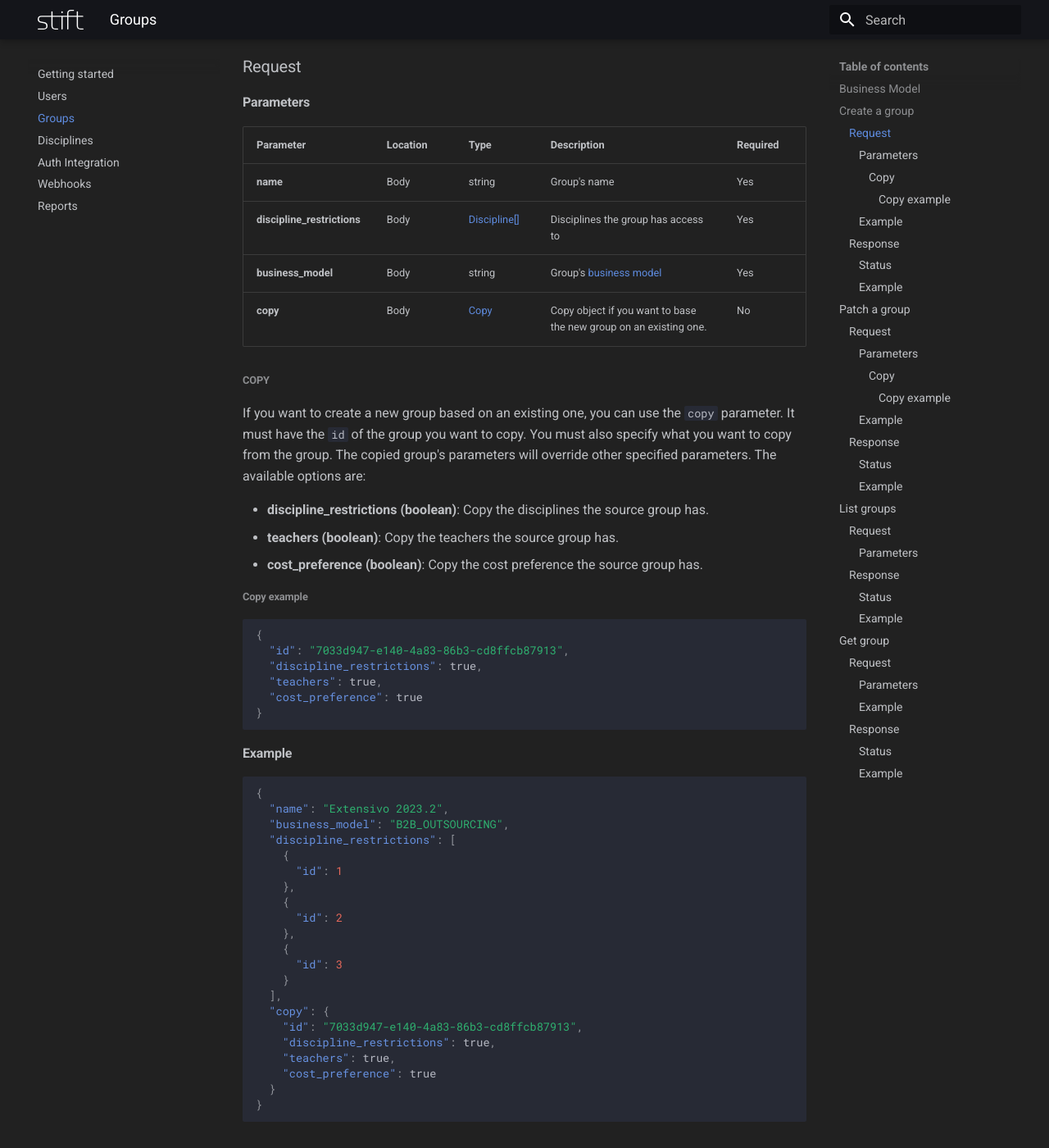
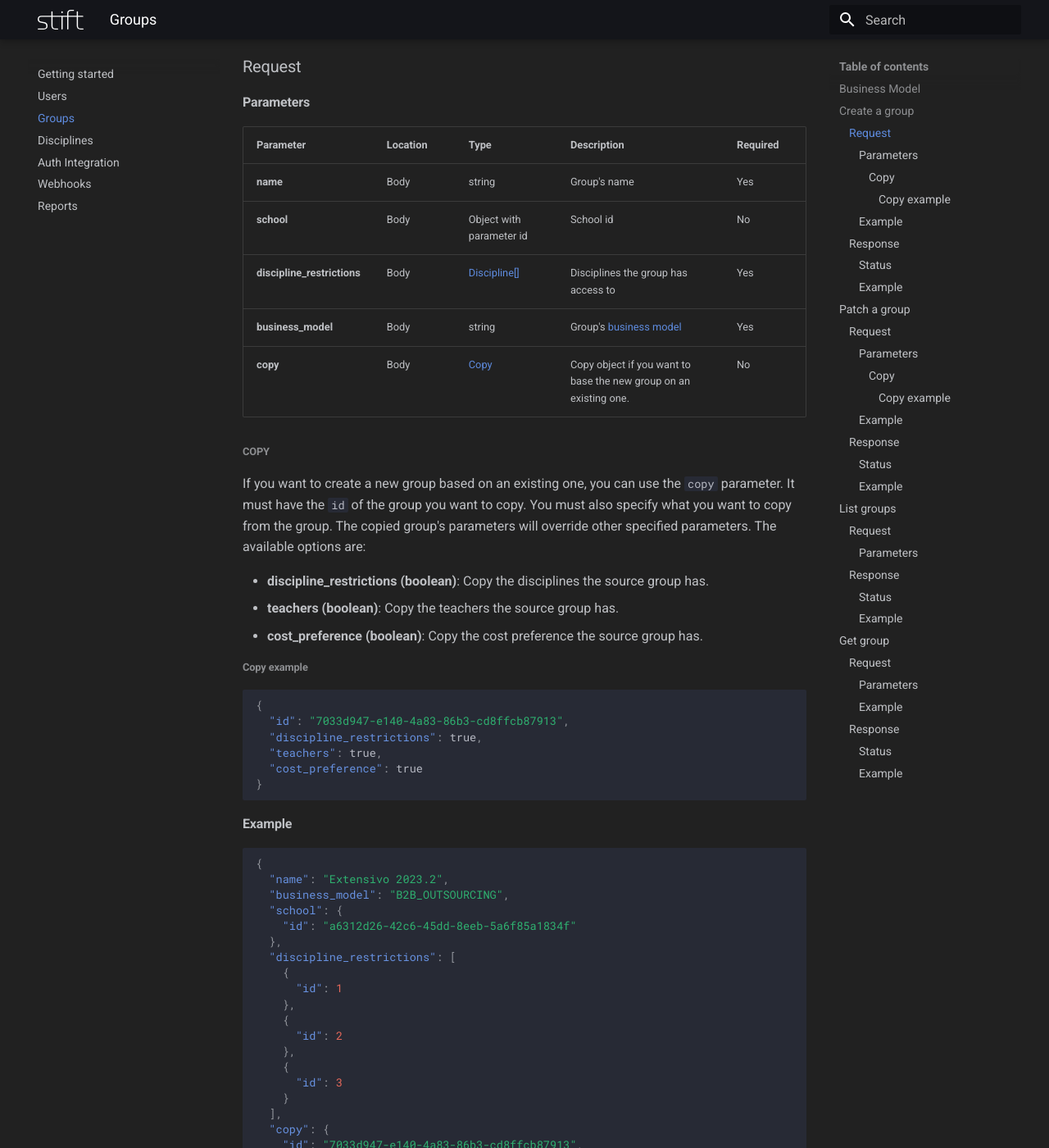
Before and after one commit to StiftTechnologies/developers-portal, an MkDocs documentation site: the page built from docs/groups.md, in a window 1280 px wide and 1400 px high, scrolled down 633 px. Shown: the whole window at 82% size. Built offline with MkDocs 1.6.1 and Material for MkDocs 9.7.7, drawn with Linux system fonts in a browser that asks for light colours.

Commit message:
feat: add school parameter to docs on create group

```diff
--- a/docs/groups.md
+++ b/docs/groups.md
@@ -25,6 +25,7 @@ POST /groups
 | Parameter                   | Location | Type                           | Description                                                       | Required |
 | --------------------------- | -------- | ------------------------------ | ----------------------------------------------------------------- | -------- |
 | **name**                    | Body     | string                         | Group's name                                                      | Yes      |
+| **school**                  | Body     | Object with parameter id       | School id                                                         | No       |
 | **discipline_restrictions** | Body     | [Discipline[]](disciplines.md) | Disciplines the group has access to                               | Yes      |
 | **business_model**          | Body     | string                         | Group's [business model](./#business-model)                       | Yes      |
 | **copy**                    | Body     | [Copy](#copy)                  | Copy object if you want to base the new group on an existing one. | No       |
@@ -54,6 +55,9 @@ If you want to create a new group based on an existing one, you can use the `cop
 {
   "name": "Extensivo 2023.2",
   "business_model": "B2B_OUTSOURCING",
+  "school": {
+    "id": "a6312d26-42c6-45dd-8eeb-5a6f85a1834f"
+  },
   "discipline_restrictions": [
     {
       "id": 1
```
